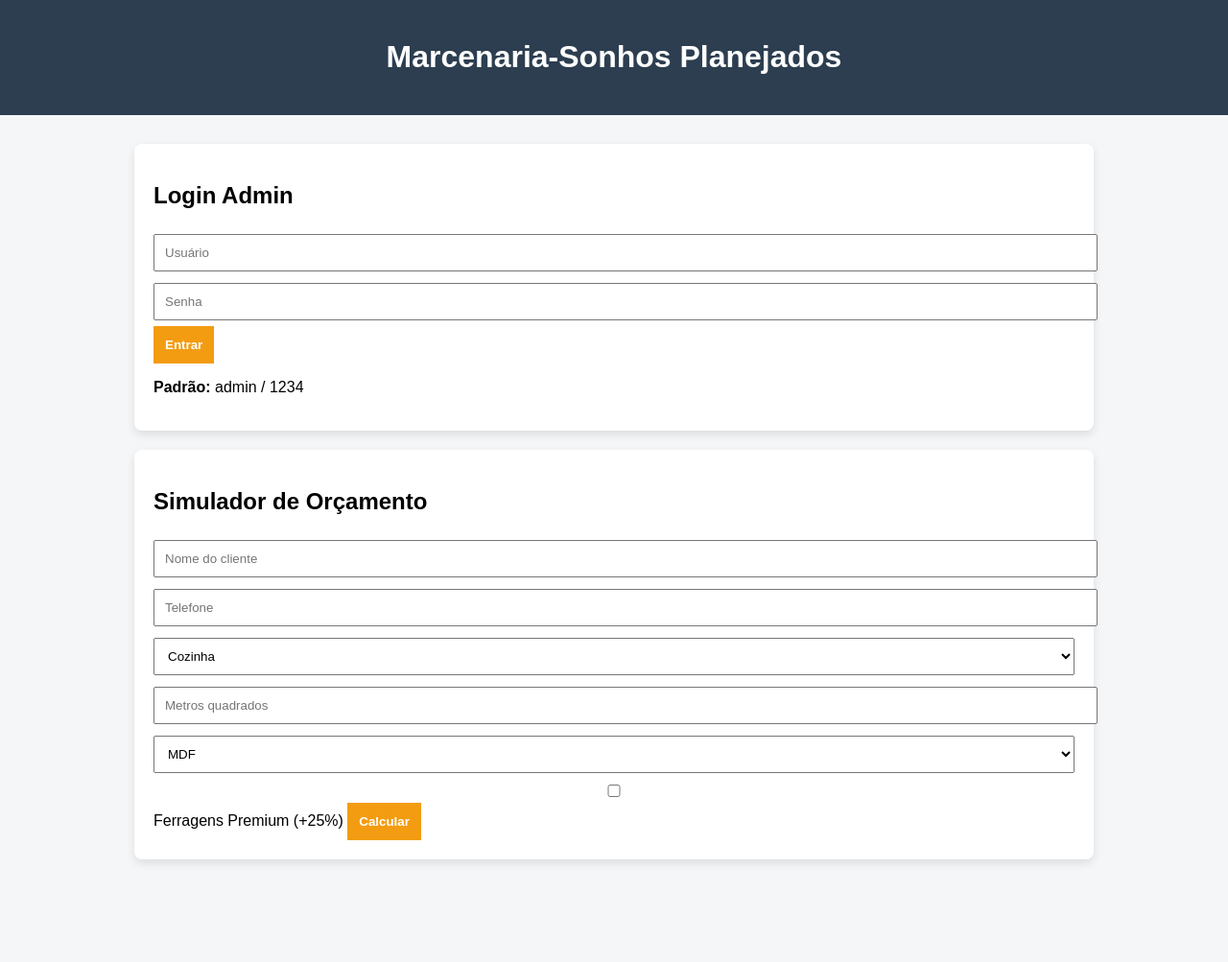
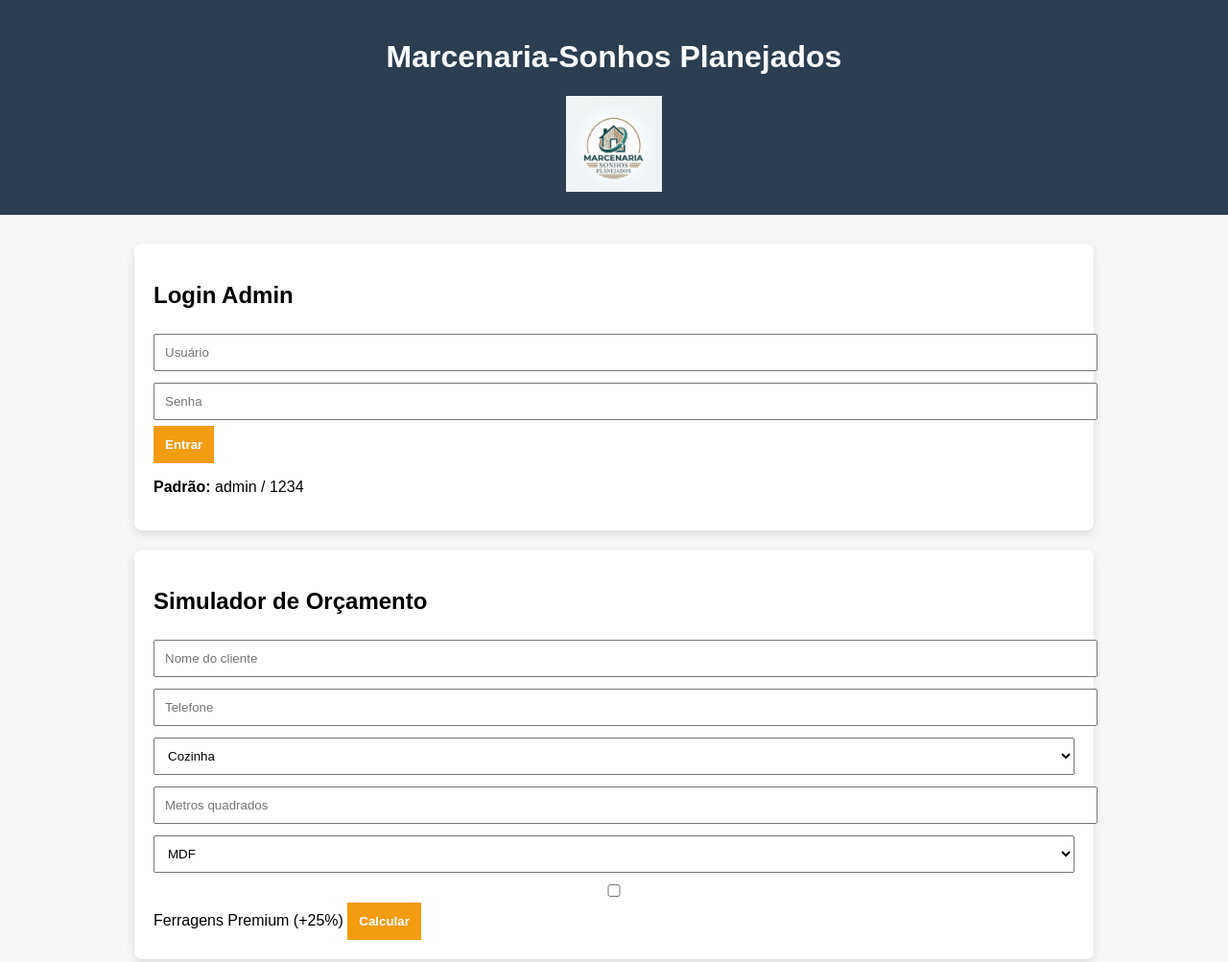
Before and after one commit to ikaroms/ikaroms.github.io, a plain HTML site: page index.html in a window 1280 px wide. Shown: the top 1003 px of the page at 96% size. Before the commit the page ends 946 px from the top, so only its background shows below. Drawn offline with nearby package versions, Linux system fonts and the light colour scheme.

Commit message:
Update index.html
add logo

```diff
--- a/index.html
+++ b/index.html
@@ -66,6 +66,7 @@ button:hover{background:#d68910;}
 
 <header>
 <h1> Marcenaria-Sonhos Planejados</h1>
+<img src="https://raw.githubusercontent.com/ikaroms/ikaroms.github.io/refs/heads/main/logo.png" alt="png" width="100" height="100">
 
 </header>
 
```
